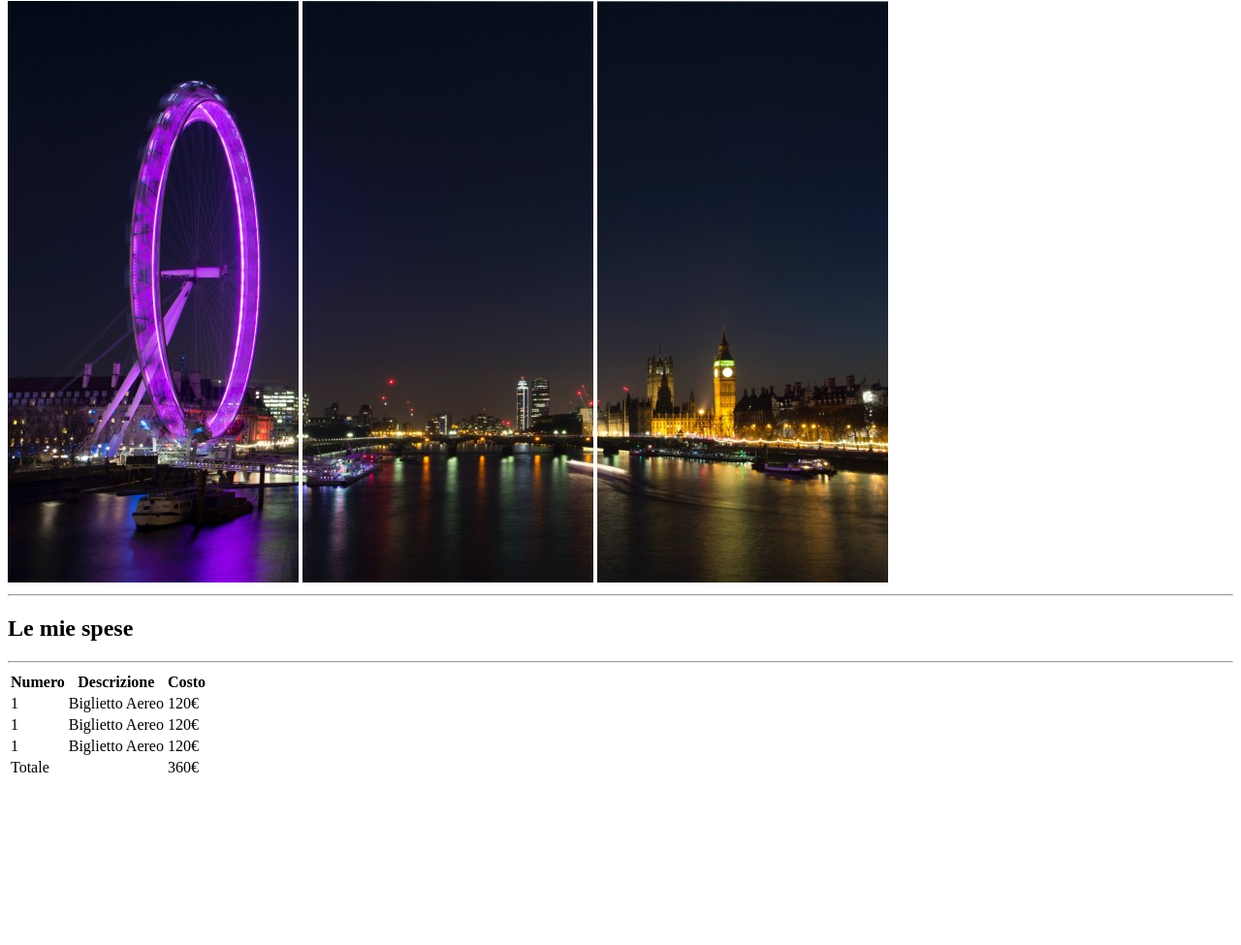
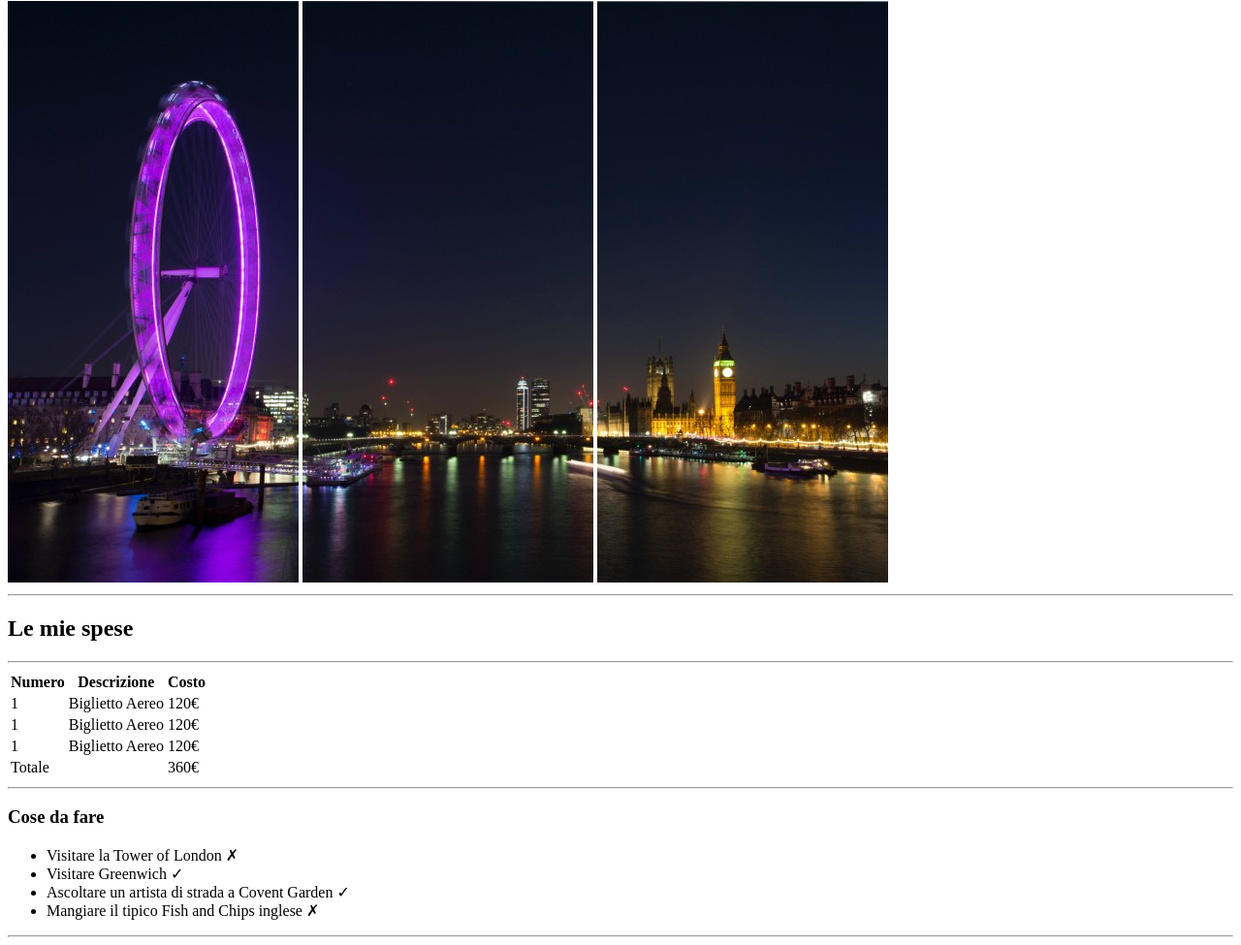
Before and after one commit to EmanueleVerita/html-london-trip, a plain HTML site: page index.html in a window 1280 px wide. Shown: the part 79-1054 px from the top of the page at 97% size. Before the commit the page ends 891 px from the top, so only its background shows below. Drawn offline with Linux system fonts and the light colour scheme.

Commit message:
Lista delle cose da fare

```diff
--- a/index.html
+++ b/index.html
@@ -15,6 +15,7 @@
             <img src="img.jpg/pexels-bill-emrich-230794-0.jpg" alt="immaigine di Londra">
             <img src="img.jpg/pexels-bill-emrich-230794-1.jpg" alt="immagine di Londra">
             <img src="img.jpg/pexels-bill-emrich-230794-2.jpg" alt="immagine di Londra">
+
             <hr>
 
 
@@ -98,7 +99,33 @@
 
             </table>
 
+            <hr>
 
+            <!--Lista delle cose da fare-->
+
+            <h3>
+                Cose da fare
+            </h3>
+
+            <ul>
+                <li>
+                    Visitare la Tower of London &#10007;
+                </li>
+
+                <li>
+                    Visitare Greenwich &#10003;
+                </li>
+
+                <li>
+                    Ascoltare un artista di strada a Covent Garden &#10003;
+                </li>
+
+                <li>
+                    Mangiare il tipico Fish and Chips inglese &#10007;
+                </li>
+            </ul>
+
+            <hr>
 
 
         </main>
```
